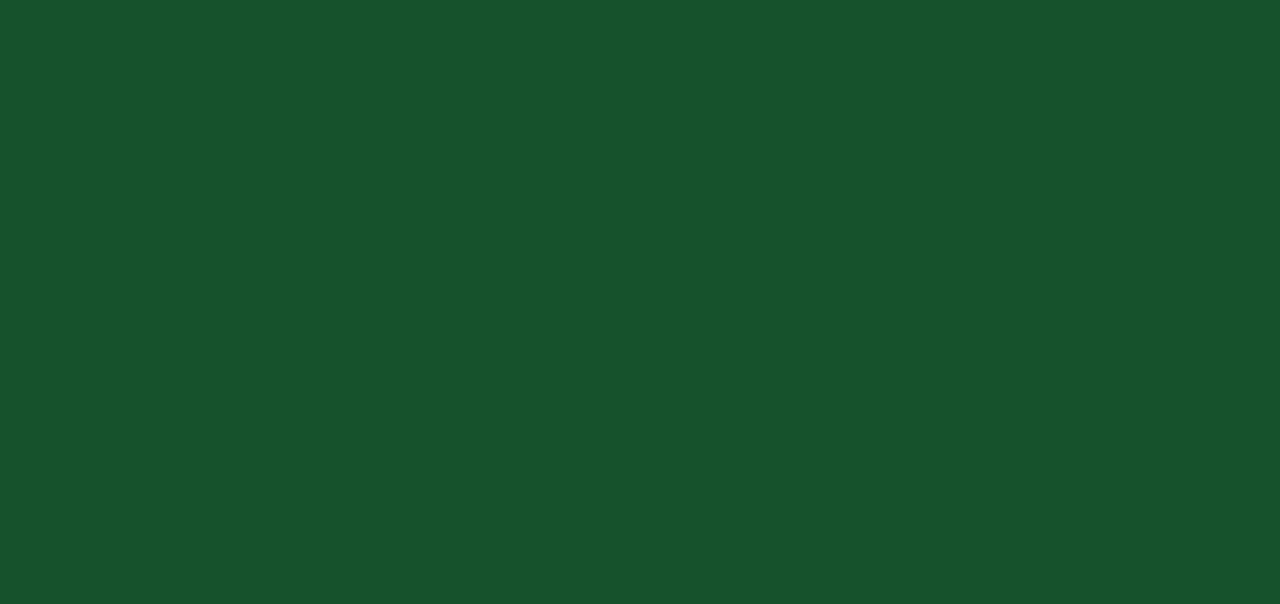
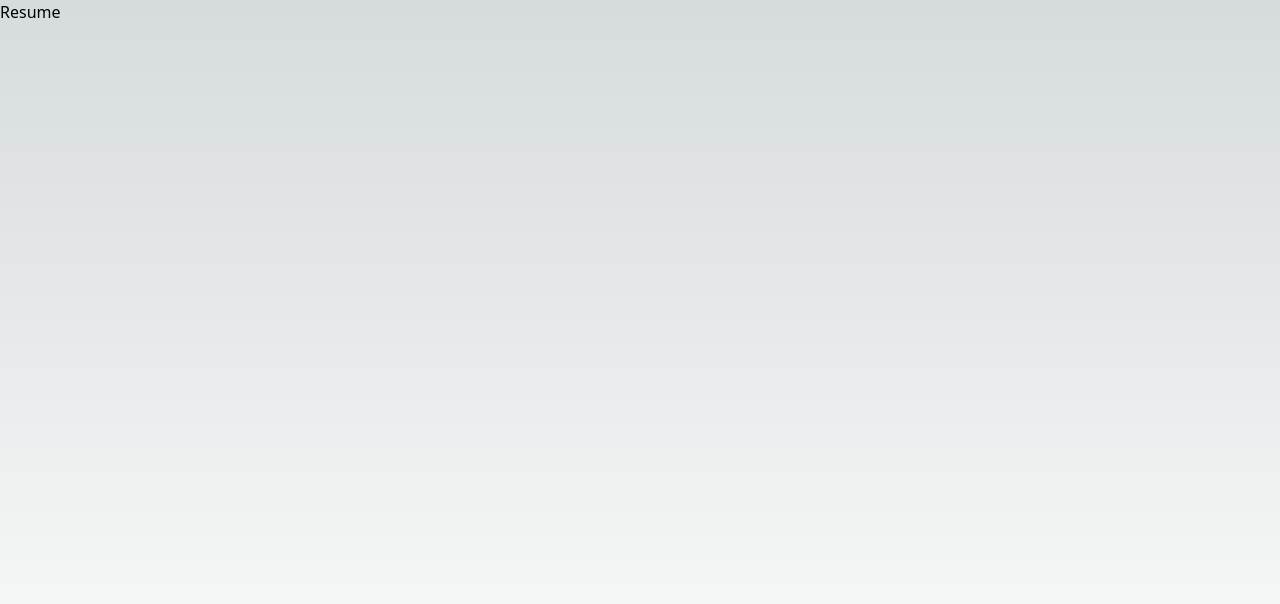
Before and after one commit to marioebros/marioebros-portfolio, a Next.js app: page / in a window 1280 px wide. Shown: the top 604 px of the page. Built offline with nearby package versions, Linux system fonts and the light colour scheme.

Commit message:
Import react-icons + delete latin lang import

```diff
--- a/pages/index.js
+++ b/pages/index.js
@@ -1,7 +1,5 @@
 import Head from "next/head";
-import { Inter } from "@next/font/google";
-
-const inter = Inter({ subsets: ["latin"] });
+import { BsFillMoonStarsFill } from "react-icons/bs";
 
 export default function Home() {
   return (
@@ -13,8 +11,16 @@
         <link rel="icon" href="/favicon.ico" />
       </Head>
       <main>
-        <section className=" bg-green-900 min-h-screen">
-          <h1></h1>
+        <section className="min-h-screen">
+          <nav>
+            <h1></h1>
+            <ul>
+              <li></li>
+              <li>
+                <a href="#">Resume</a>
+              </li>
+            </ul>
+          </nav>
         </section>
       </main>
     </div>
```
